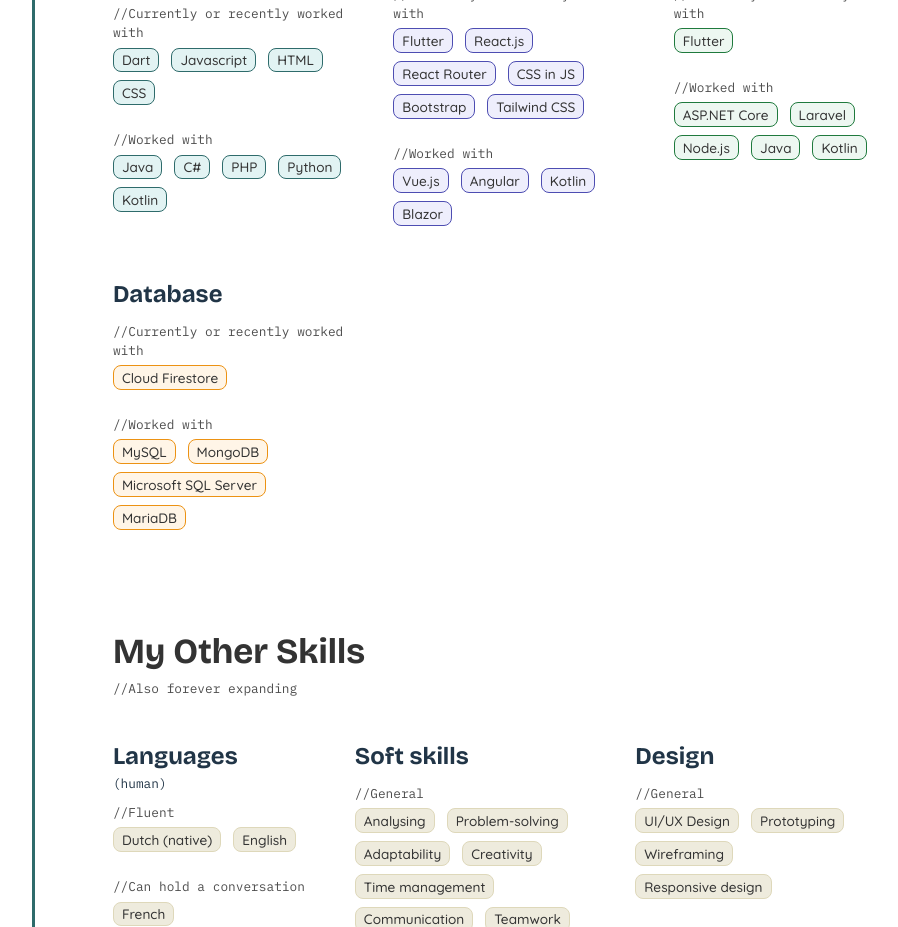
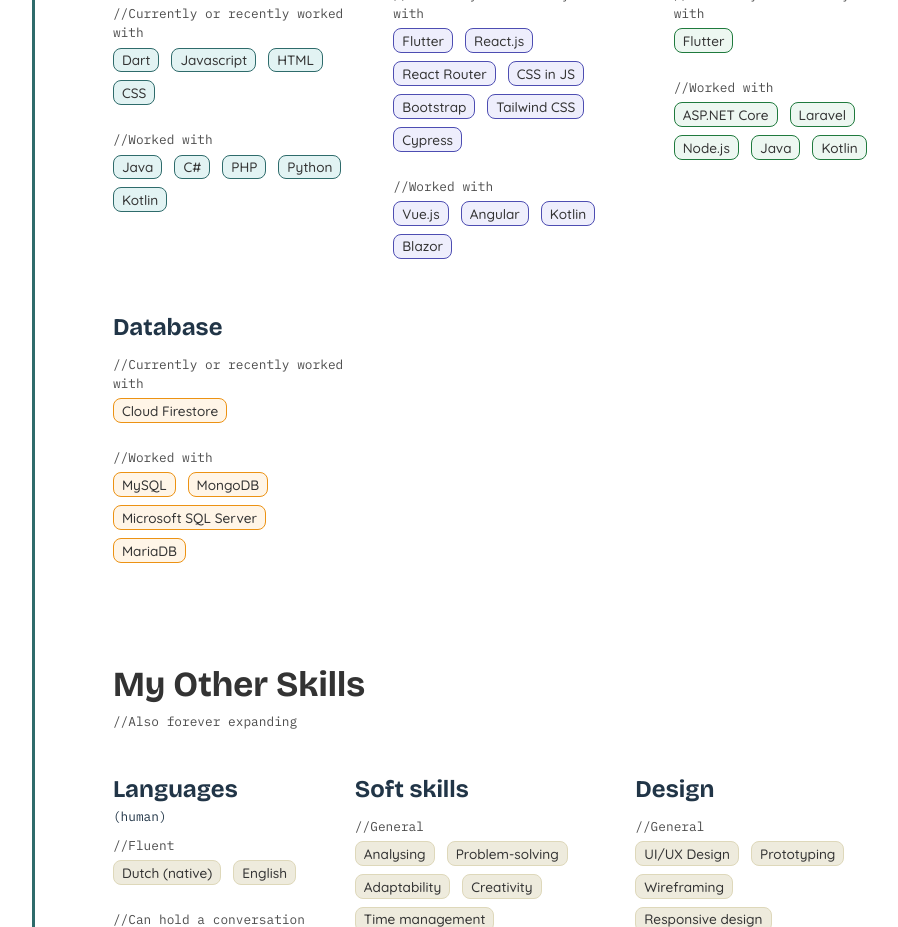
Before and after one commit to Stefdev13/stef-bekaert-portfolio, a React (Vite) app: page /about in a window 1280 px wide. Shown: the part 1120-2047 px from the top of the page, without its empty margins (75-973 px from the left). Built offline with nearby package versions, Linux system fonts and the light colour scheme.

Commit message:
Updated skills and readme

```diff
--- a/src/constants/skills-constants.js
+++ b/src/constants/skills-constants.js
@@ -18,7 +18,7 @@
         lists:[
             {
                 title: 'Currently or recently worked with',
-                list: ['Flutter', 'React.js', 'React Router', 'CSS in JS', 'Bootstrap', 'Tailwind CSS'],
+                list: ['Flutter', 'React.js', 'React Router', 'CSS in JS', 'Bootstrap', 'Tailwind CSS', 'Cypress'],
             },
             {
                 title: 'Worked with',
```
Also changed, not shown: 1 other file (tests, documents, lock files or other folders).
